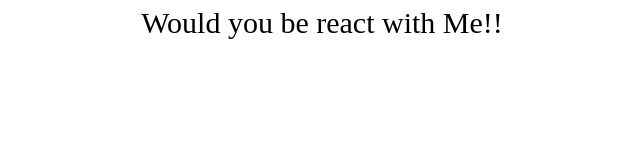
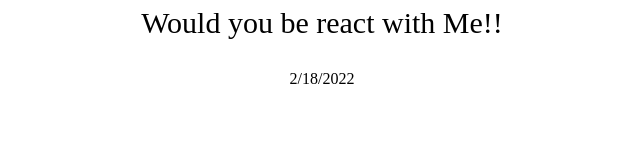
Before and after one commit to TRISHAN00/React-Basic, a React (Create React App) app: page / in a window 1280 px wide. Shown: the part 154-300 px from the top of the page, without its empty margins (318-958 px from the left). Built offline with nearby package versions, Linux system fonts and the light colour scheme.

Commit message:
coded some dynamic condition

```diff
--- a/src/App.js
+++ b/src/App.js
@@ -19,6 +19,7 @@ export default class App extends Component {
       <div style={{textAlign: 'center'}} className="App">
         <h2 style={{fontSize, color, lineHeight}} {...obj}>Hello React</h2>
         <p style={{fontSize: '30px'}}>Would you be react with Me!!</p>
+        <p>{new Date().toLocaleDateString()}</p>
       </div>
     )
   }
```
